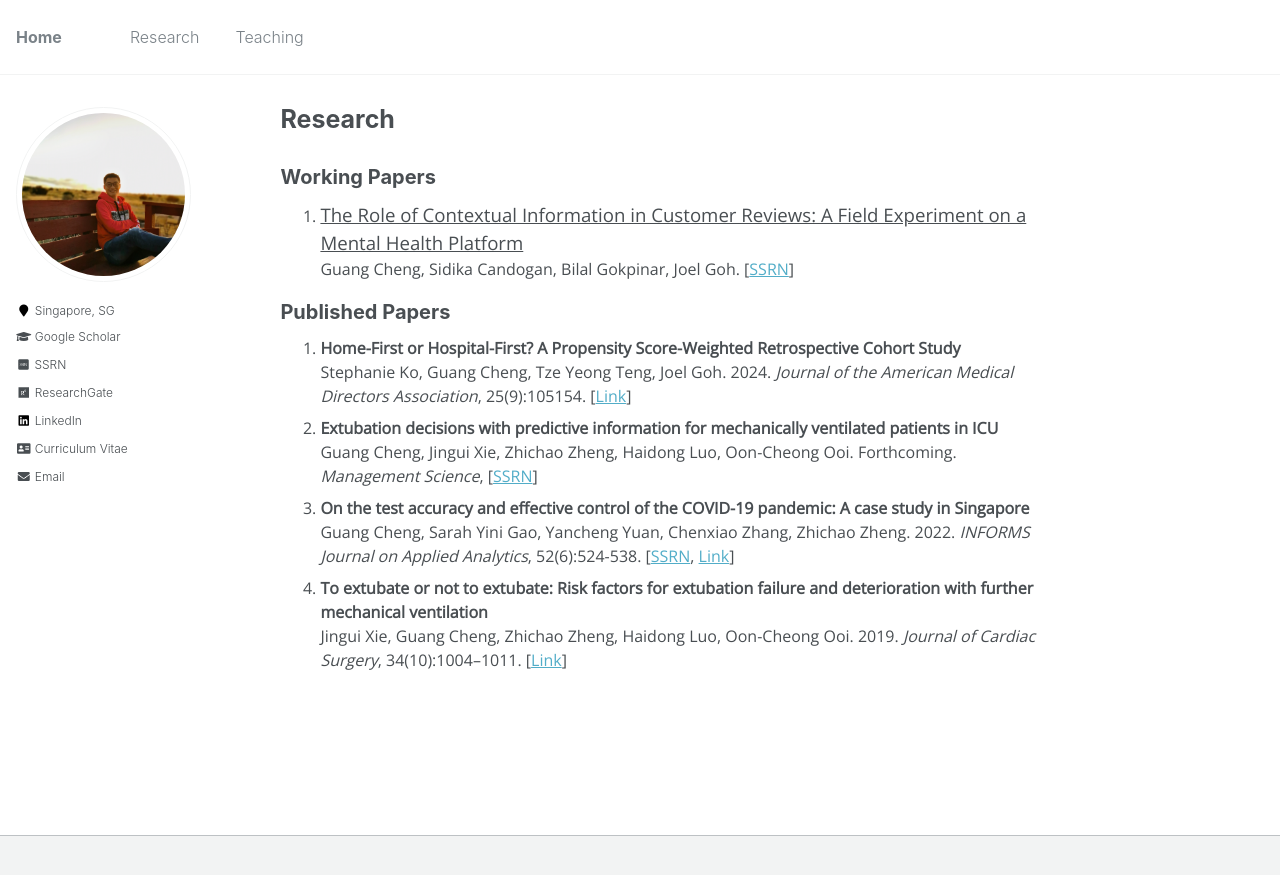
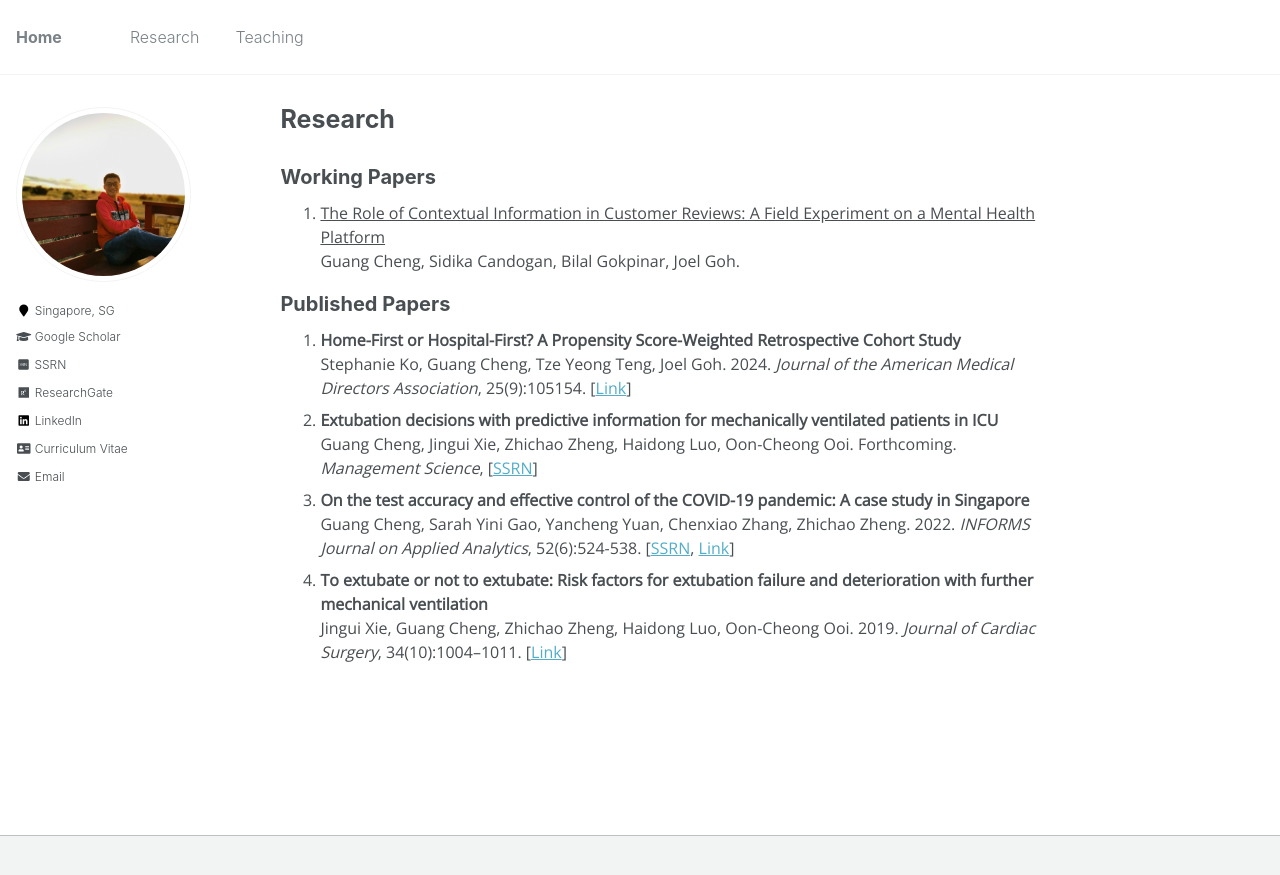
Before and after one commit to gcheng-nus/gcheng-nus.github.io, a Jekyll site: the page built from _pages/research.md, in a window 1280 px wide. Shown: the top 875 px of the page. Built offline with Jekyll 4.4.1, drawn with Linux system fonts in a browser that asks for light colours; some web fonts are replaced; comment, search, counter and statistics services are not loaded.

Commit message:
change font

```diff
--- a/_pages/research.md
+++ b/_pages/research.md
@@ -15,8 +15,8 @@ author_profile: true
 
 <h2 style="margin-top: 1em;">Working Papers</h2>
 <ol style="margin-top: 0em; margin-bottom: 1.2em;">
-	<li><a href="https://ssrn.com/abstract=4956298" target="_blank" style="color: rgb(73, 78, 82); font-size: 14pt">The Role of Contextual Information in Customer Reviews: A Field Experiment on a Mental Health Platform</a><br>
-	Guang Cheng, Sidika Candogan, Bilal Gokpinar, Joel Goh. [<a href="https://ssrn.com/abstract=4956298" target="_blank">SSRN</a>]</li>
+	<li><a href="https://ssrn.com/abstract=4956298" target="_blank" style="color: rgb(73, 78, 82); font-size: 12pt">The Role of Contextual Information in Customer Reviews: A Field Experiment on a Mental Health Platform</a><br>
+	Guang Cheng, Sidika Candogan, Bilal Gokpinar, Joel Goh.</li>
 	<!--  -->
 </ol>
 
```
